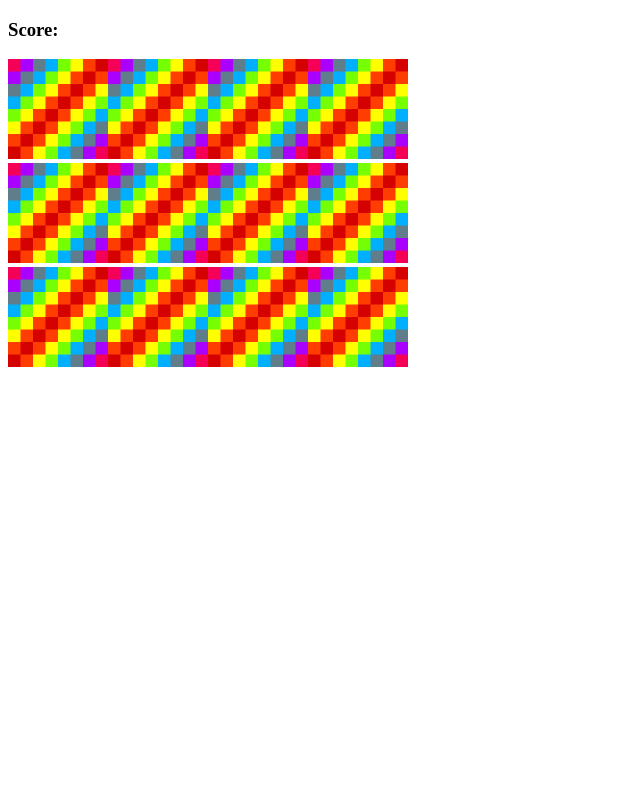
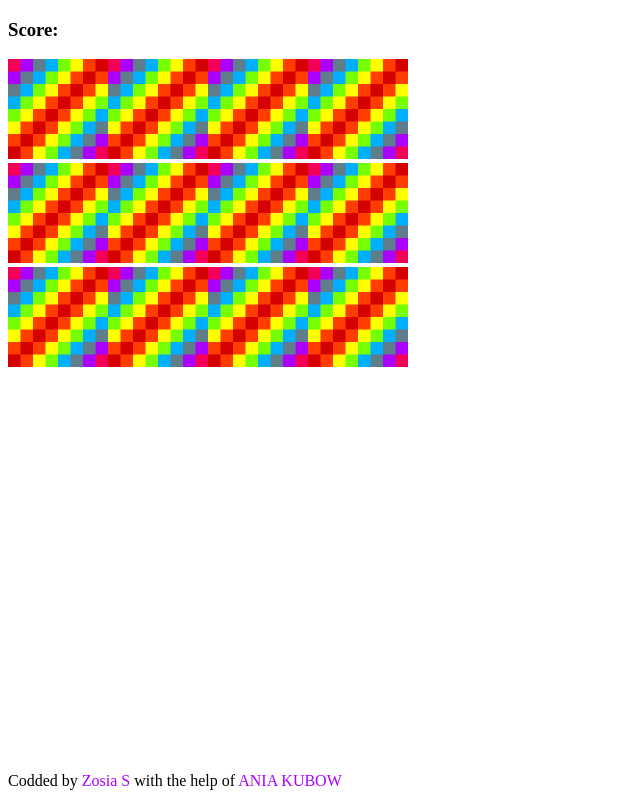
Before and after one commit to psychokot11/memory_game, a plain HTML site: page index.html in a window 1280 px wide. Shown: the whole page, without its empty margins (0-640 px from the left). Drawn offline with Linux system fonts and the light colour scheme.

Commit message:
Added the footer

```diff
--- a/index.html
+++ b/index.html
@@ -11,5 +11,15 @@
   <body>
     <h3><span id="result">Score: </span></h3>
     <div class="grid"></div>
+    <footer>
+      Codded by
+      <a href="https://github.com/psychokot11/memory_game" class="footer-link"
+        >Zosia S
+      </a>
+      with the help of
+      <a href="https://www.youtube.com/watch?v=CeUGlSl2i4Q" class="footer-link"
+        >ANIA KUBOW</a
+      >
+    </footer>
   </body>
 </html>
--- a/src/style.css
+++ b/src/style.css
@@ -2,3 +2,13 @@
   width: 400px;
   height: 300px;
 }
+
+footer {
+  position: absolute;
+  bottom: 10px;
+}
+
+a {
+  color: #aa00ff;
+  text-decoration: none;
+}
```
